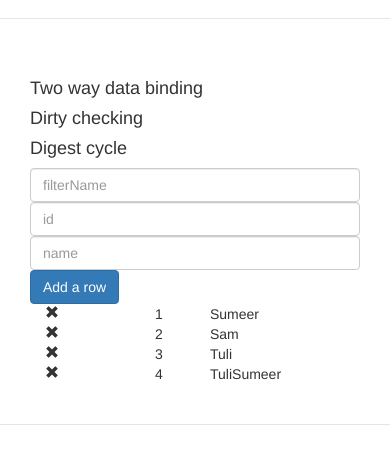
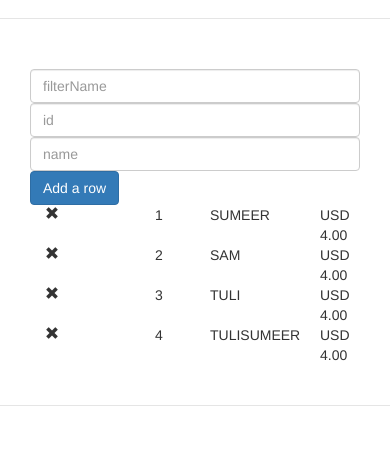
Before and after one commit to smer007/anglr, a website: page app/index.html in a window 390 px wide. Shown: the part 54-518 px from the top of the page. Drawn offline with nearby package versions, Linux system fonts and the light colour scheme; some packages are replaced by stand-ins of ours; files that its build step writes are made by us from their sources.

Commit message:
Adds a field price and filters

```diff
--- a/app/scripts/controllers/main.js
+++ b/app/scripts/controllers/main.js
@@ -10,23 +10,23 @@
 angular.module('anglrApp')
   .controller('MainCtrl', function () {
   	var mainVm = this;
-    mainVm.awesomeThings = [
-      'Two way data binding',
-      'Dirty checking',
-      'Digest cycle'
-    ];
+
     mainVm.Employees = [{
     	"id": 1,
-    	"name": "Sumeer"
+    	"name": "Sumeer",
+      "price": 4
     }, {
     	"id": 2,
-    	"name": "Sam"
+    	"name": "Sam",
+      "price": 4
     }, {
     	"id": 3,
-    	"name": "Tuli"
+    	"name": "Tuli",
+      "price": 4
     }, {
     	"id": 4,
-    	"name": "TuliSumeer"
+    	"name": "TuliSumeer",
+      "price": 4
     }]
 
     mainVm.addEmployee = function () {
--- a/app/views/main.html
+++ b/app/views/main.html
@@ -1,6 +1,5 @@
 
 <div class="row marketing" ng-controller="MainCtrl as mainVm">
-  <h4 ng-repeat = "main in mainVm.awesomeThings">{{main}}</h4>
 
 <!-- ng-model binds -->
   <input type="text" class="form-control" ng-model="filterName" placeholder="filterName" aria-describedby="basic-addon1">
@@ -14,8 +13,9 @@
 <!-- filter -->
   <div ng-repeat="emp in mainVm.Employees | filter:filterName">
     <div class="col-xs-4 glyphicon glyphicon-remove" ng-click="mainVm.deleteEmployee($index)"></div>
-    <div class="col-xs-2">{{emp.id}}</div>
-    <div class="col-xs-6">{{emp.name}}</div>
+    <div class="col-xs-2">{{emp.id | number:0}}</div>
+    <div class="col-xs-4">{{emp.name | uppercase}}</div>
+    <div class="col-xs-2">{{emp.price | currency:'USD '}}</div>
   </div>
 
 </div>
```
